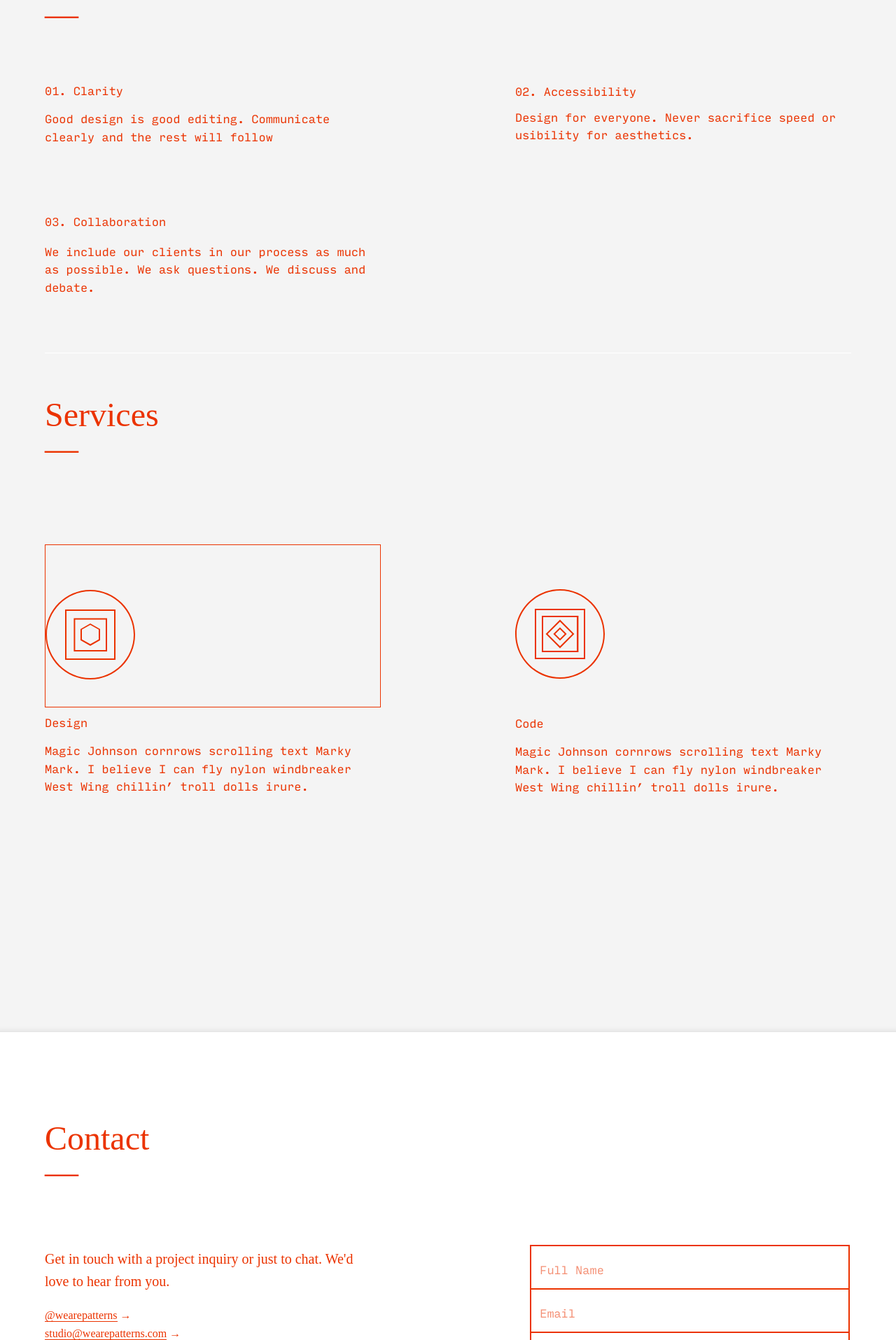
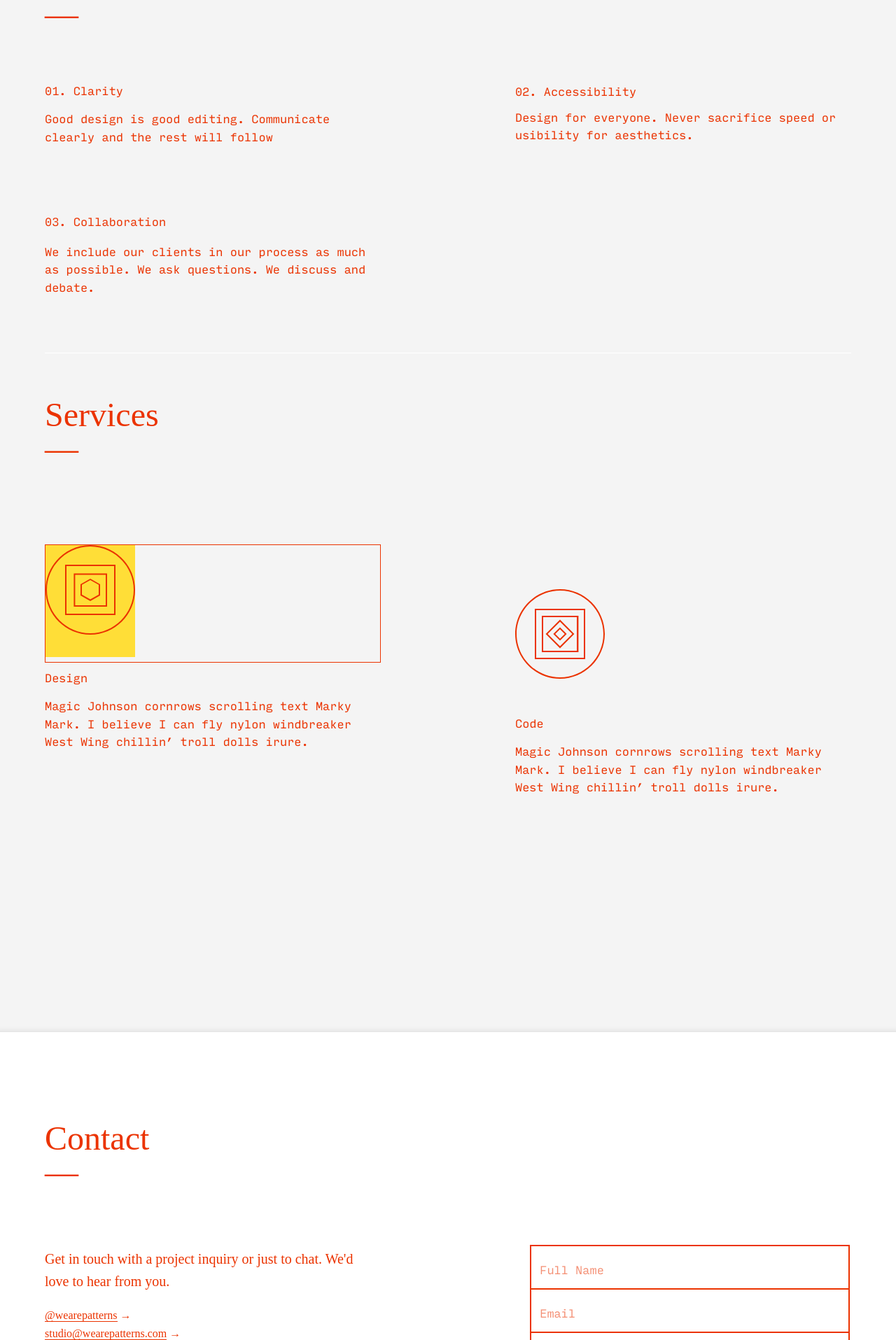
Before and after one commit to wearepatterns/wearepatterns.github.io, a Jekyll site: the page built from index.markdown, in a window 1280 px wide. Shown: the part 724-2639 px from the top of the page at 70% size. Built offline with Jekyll 4.4.1, drawn with Linux system fonts in a browser that asks for light colours.

Commit message:
Update new.html

```diff
--- a/_layouts/new.html
+++ b/_layouts/new.html
@@ -82,7 +82,7 @@
             <div class="flex-ns flex-wrap-ns justify-between-ns input-mono fw3" style="max-width:80rem;">
             	<div class="mb5 measure-ns">
             	    <div class="w-100 ba">
-            	        <img class="mt4 mt5-l mt0 w3 w4-l center" src="/design2.svg">
+            	        <img class="w3 w4-l center bg-yellow" src="/design2.svg">
             	    </div>
                     <h2 class="f5 fw3 normal lh-title">Design</h2>
 		    <p>Magic Johnson cornrows scrolling text Marky Mark. I believe I can fly nylon windbreaker West Wing chillin’ troll dolls irure.</p>
```
